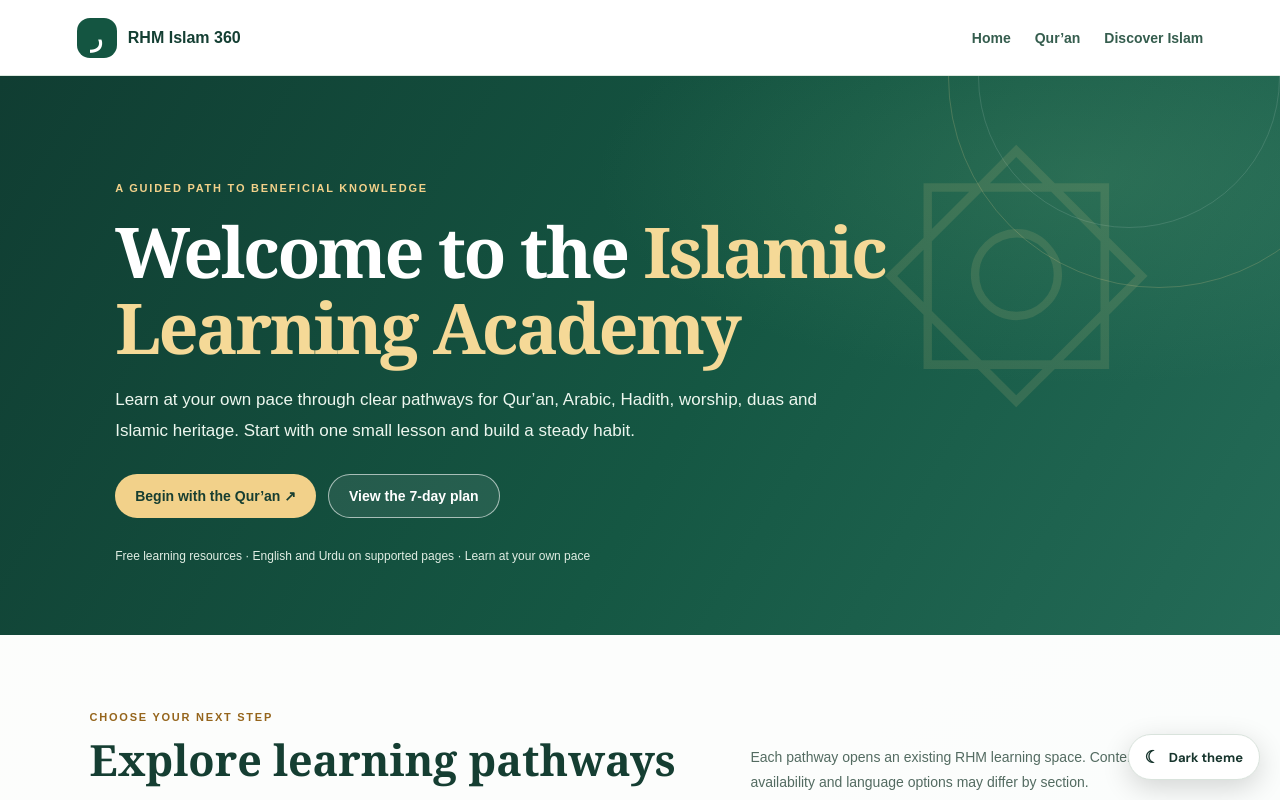
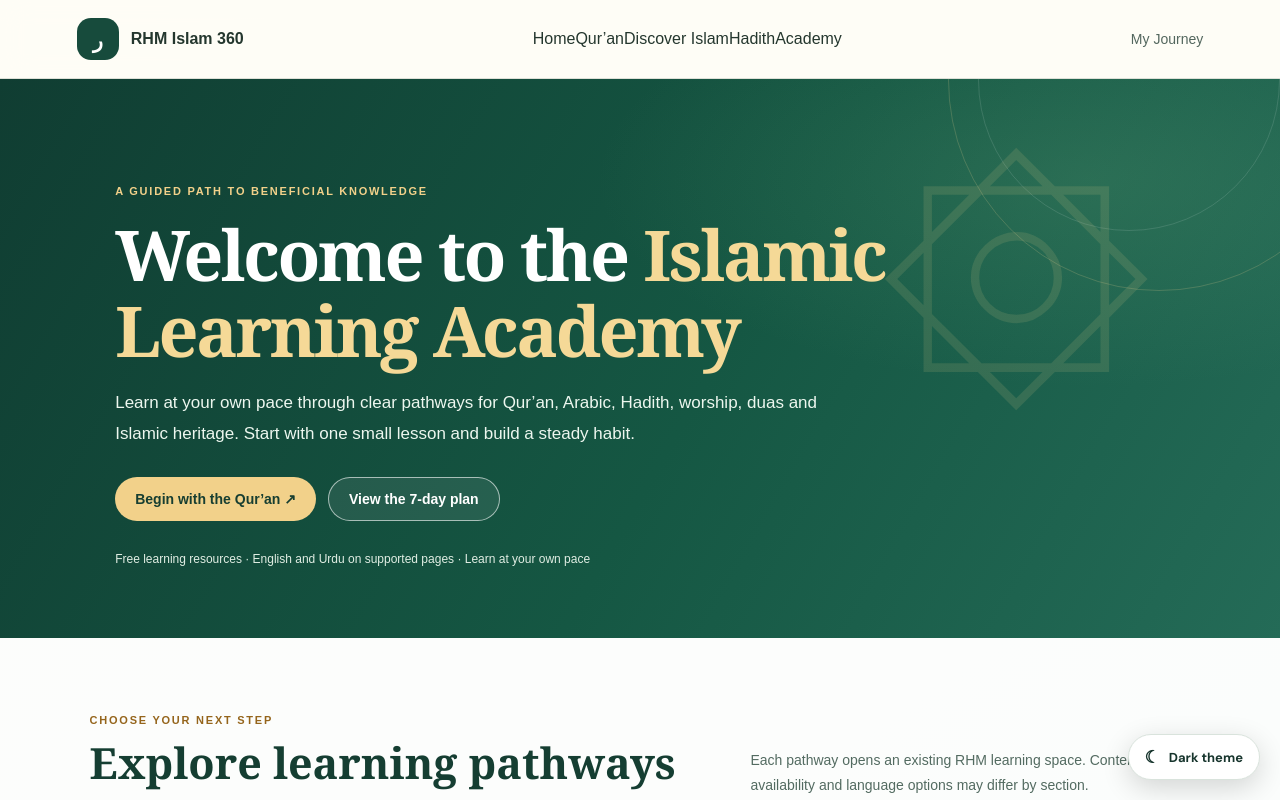
Before and after one commit to muhammadhadiurrehman7-max/rhm-islamic-circle, a Next.js app: page /academy in a window 1280 px wide. Shown: the top 800 px of the page. Built offline with nearby package versions, Linux system fonts and the light colour scheme; a web font is replaced by a local one.

Commit message:
Integrate Academy with shared RHM Islam 360 navigation

```diff
--- a/app/academy/page.tsx
+++ b/app/academy/page.tsx
@@ -25,12 +25,12 @@ export default function AcademyPage(){
  const progress=useMemo(()=>Math.round(done.length/7*100),[done]);
  function toggle(id:string){setDone(current=>{const next=current.includes(id)?current.filter(x=>x!==id):[...current,id];try{localStorage.setItem("rhm-academy-plan-v1",JSON.stringify(next));}catch{/* Keep in-memory progress. */}return next;});}
  return <main className={styles.page}>
-  <header className={styles.topbar}><a className={styles.brand} href="/"><span className={styles.brandMark}>ر</span>RHM Islam 360</a><nav aria-label="Academy navigation"><a href="/">Home</a><a href="/quran">Qur’an</a><a href="/learn">Discover Islam</a></nav></header>
+  <header className="quran-topbar"><a className="quran-brand" href="/"><span className="brand-mark">ر</span> RHM Islam 360</a><nav className={styles.siteNav} aria-label="Main navigation"><a href="/">Home</a><a href="/quran">Qur’an</a><a href="/learn">Discover Islam</a><a href="/hadith">Hadith</a><a href="/academy" aria-current="page">Academy</a></nav><a className="quran-home-link" href="/journey">My Journey</a></header>
   <section className={styles.hero}><div className={styles.ornament} aria-hidden="true">۞</div><span className={styles.eyebrow}>A guided path to beneficial knowledge</span><h1>Welcome to the <em>Islamic Learning Academy</em></h1><p>Learn at your own pace through clear pathways for Qur’an, Arabic, Hadith, worship, duas and Islamic heritage. Start with one small lesson and build a steady habit.</p><div className={styles.actions}><a className={styles.primary} href="/quran">Begin with the Qur’an ↗</a><a className={styles.secondary} href="#weekly-plan">View the 7-day plan</a></div><div className={styles.note}>Free learning resources · English and Urdu on supported pages · Learn at your own pace</div></section>
   <section className={styles.pathways}><div className={styles.heading}><div><span className={styles.eyebrow}>Choose your next step</span><h2>Explore learning pathways</h2></div><p>Each pathway opens an existing RHM learning space. Content availability and language options may differ by section.</p></div><div className={styles.grid}>{pathways.map(item=><article className={styles.card} data-tone={item.tone} key={item.n}><div className={styles.cardTop}><span className={styles.icon}>{item.icon}</span><span className={styles.number}>{item.n}</span></div><h3>{item.title}</h3><p>{item.desc}</p><div className={styles.links}>{item.links.map(link=><a key={link[1]+link[0]} href={link[1]}>{link[0]} ↗</a>)}</div></article>)}</div></section>
   <section className={styles.planSection} id="weekly-plan"><div className={styles.planIntro}><span className={styles.eyebrow}>A gentle start</span><h2>Your 7-day learning plan</h2><p>A suggested routine, not a test or religious obligation. Complete a step after studying it. Change the order or repeat any lesson.</p><div className={styles.progressCard}><div className={styles.progressLabel}><strong>Your progress</strong><span>{ready?done.length+" of 7 completed":"Loading progress…"}</span></div><div className={styles.track} role="progressbar" aria-label="Weekly learning plan progress" aria-valuemin={0} aria-valuemax={100} aria-valuenow={ready?progress:0}><span style={{width:(ready?progress:0)+"%"}}/></div><small>{ready?progress+"% complete · Saved in this browser on this device.":"Your saved progress will appear here."}</small></div></div>
   <div className={styles.planList}>{plan.map(step=><article className={done.includes(step[0])?styles.completed:styles.planItem} key={step[0]}><label className={styles.check}><input type="checkbox" checked={done.includes(step[0])} onChange={()=>toggle(step[0])} disabled={!ready}/><span aria-hidden="true">{done.includes(step[0])?"✓":step[1].slice(-1)}</span><span className={styles.srOnly}>Mark {step[2]} as completed</span></label><div className={styles.planCopy}><span className={styles.day}>{step[1]}</span><h3>{step[2]}</h3><p>{step[3]}</p><a href={step[4]}>{step[5]} ↗</a></div></article>)}</div></section>
   <section className={styles.guidance}><span className={styles.guidanceIcon} aria-hidden="true">۞</span><div><span className={styles.eyebrow}>Learning with care</span><h2>Reliable sources matter</h2><p>Qur’an text, Hadith, translations, Tafsir and religious guidance should be studied with source details and scholarly context. A translation or introductory lesson is not a substitute for the original text or a qualified scholar’s advice. Where a source or grading is not available, it should not be guessed.</p><a href="/learn">Read the introductory learning guide ↗</a></div></section>
-  <footer className={styles.footer}><a href="/">RHM Islam 360</a><span>Learn gently. Reflect thoughtfully. Share beneficial knowledge.</span><a href="/journey">My learning journey ↗</a></footer>
+  <footer className="quran-footer">© {new Date().getFullYear()} RHM Islam 360 · Learn gently. Reflect thoughtfully. Share beneficial knowledge. · <a href="/">Return to RHM Islam 360</a></footer>
  </main>;
 }
```
